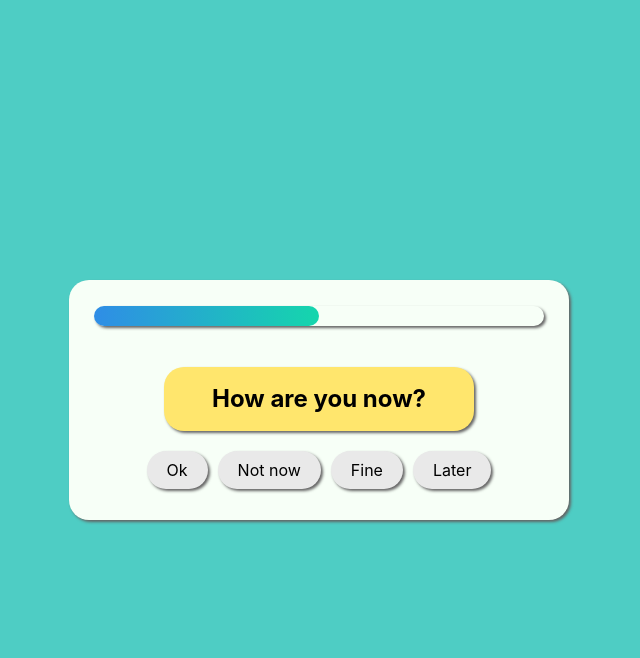
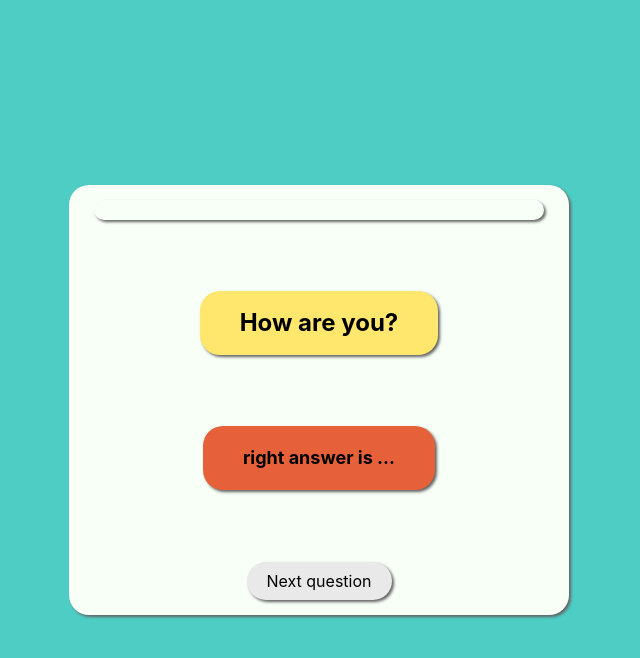
Before and after one commit to kerbasi/qizeReact, a React (Vite) app: page / in a window 1280 px wide. Both pictures are taken after a click on the button "Ok". Shown: the top 658 px of the page, without its empty margins (321-961 px from the left). Built offline with nearby package versions, Linux system fonts and the light colour scheme.

Commit message:
Add result

```diff
--- a/src/App.css
+++ b/src/App.css
@@ -13,22 +13,22 @@
 }
 
 .quiz-card {
+  padding: 15px 0;
   width: 80%;
   max-width: 500px;
   min-width: 280px;
   max-height: 80%;
-  min-height: 30%;
+  min-height: 50%;
   background: #f7fff7;
   border-radius: 20px;
   display: flex;
   flex-direction: column;
   align-items: center;
-  justify-content: space-around;
+  justify-content: space-between;
   box-shadow: 2px 2px 3px rgb(100, 100, 100);
 }
 
 .progress {
-  margin-top: 15px;
   width: 90%;
   background-color: #f7fff7;
   border-radius: 20px;
@@ -78,7 +78,7 @@
   margin: 20px 0;
 }
 
-.quiz-card__answer-button {
+.quiz-card__button {
   border-radius: 20px;
   background: #e9e9e9;
   box-shadow: 2px 2px 3px rgb(100, 100, 100);
@@ -88,6 +88,40 @@
   transition: background 0.4 ease-in-out;
 }
 
-.quiz-card__answer-button:hover {
+.quiz-card__button:hover {
   background: rgb(204, 204, 204);
 }
+
+.quiz-card__result {
+  margin: 20px auto;
+  text-align: center;
+  max-width: 90%;
+  max-height: 80%;
+  border-radius: 20px;
+  background: #39e686;
+  box-shadow: 2px 2px 3px rgb(100, 100, 100);
+  box-sizing: border-box;
+  padding: 20px 40px;
+  font-size: 18px;
+  font-weight: 700;
+  overflow-y: hidden;
+}
+
+.quiz-card__result_type_wrong {
+  background: #e66139;
+}
+
+.quiz-card__final-result {
+  margin: 20px auto 0;
+  text-align: center;
+  max-width: 90%;
+  max-height: 80%;
+  border-radius: 20px;
+  background: #ffe66d;
+  box-shadow: 2px 2px 3px rgb(100, 100, 100);
+  box-sizing: border-box;
+  padding: 20px 40px;
+  font-size: 24px;
+  font-weight: 700;
+  overflow-y: hidden;
+}
--- a/src/appContext.jsx
+++ b/src/appContext.jsx
@@ -9,6 +9,8 @@ const questions = [
       { text: "Fine", value: true, id: 2 },
       { text: "Later", value: false, id: 3 },
     ],
+    resultTextFault: "right answer is ...",
+    resultTextRight: "your right, it's ...",
   },
   {
     question: "How are you now?",
@@ -18,6 +20,41 @@ const questions = [
       { text: "Fine", value: true, id: 2 },
       { text: "Later", value: false, id: 3 },
     ],
+    resultTextFault: "right answer is ...",
+    resultTextRight: "your right, it's ...",
+  },
+  {
+    question: "How are you now?",
+    answers: [
+      { text: "Ok", value: false, id: 0 },
+      { text: "Not now", value: false, id: 1 },
+      { text: "Fine", value: true, id: 2 },
+      { text: "Later", value: false, id: 3 },
+    ],
+    resultTextFault: "right answer is ...",
+    resultTextRight: "your right, it's ...",
+  },
+  {
+    question: "How are you now?",
+    answers: [
+      { text: "Ok", value: false, id: 0 },
+      { text: "Not now", value: false, id: 1 },
+      { text: "Fine", value: true, id: 2 },
+      { text: "Later", value: false, id: 3 },
+    ],
+    resultTextFault: "right answer is ...",
+    resultTextRight: "your right, it's ...",
+  },
+  {
+    question: "How are you now?",
+    answers: [
+      { text: "Ok", value: false, id: 0 },
+      { text: "Not now", value: false, id: 1 },
+      { text: "Fine", value: true, id: 2 },
+      { text: "Later", value: false, id: 3 },
+    ],
+    resultTextFault: "right answer is ...",
+    resultTextRight: "your right, it's ...",
   },
 ];
 
@@ -32,9 +69,9 @@ const AppContext = ({ children }) => {
       value={{
         questionNumber,
         setQuestionNumber,
-        data: questions[questionNumber],
         score,
         setScore,
+        data: questions[questionNumber],
         length: questions.length,
       }}
     >
--- a/src/components/Answer.jsx
+++ /dev/null
@@ -1,10 +0,0 @@
-export const Answer = ({ children, handleClickAnswer, value }) => {
-  return (
-    <button
-      className='quiz-card__answer-button'
-      onClick={() => handleClickAnswer(value)}
-    >
-      {children}
-    </button>
-  );
-};
--- a/src/components/Answers.jsx
+++ b/src/components/Answers.jsx
@@ -1,29 +1,31 @@
-import { Answer } from "./Answer";
+import { Button } from "./Button";
 import { useGlobalContext } from "../appContext";
 
-export const Answers = () => {
+export const Answers = ({ setShowResult }) => {
   const { data, score, setScore, questionNumber, setQuestionNumber } =
     useGlobalContext();
   const answers = data.answers;
 
   const handleClickAnswer = (value) => {
     if (value) {
+      setShowResult("right");
       setScore(score + 1);
+    } else {
+      setShowResult("wrong");
     }
-    setQuestionNumber(questionNumber + 1);
   };
 
   return (
     <div className='quiz-card__answer-container'>
       {answers.map((answer) => {
         return (
-          <Answer
+          <Button
             key={answer.id}
             value={answer.value}
-            handleClickAnswer={handleClickAnswer}
+            handleClickButton={handleClickAnswer}
           >
             {answer.text}
-          </Answer>
+          </Button>
         );
       })}
     </div>
--- /dev/null
+++ b/src/components/Button.jsx
@@ -0,0 +1,10 @@
+export const Button = ({ children, handleClickButton, value }) => {
+  return (
+    <button
+      className='quiz-card__button'
+      onClick={() => handleClickButton(value)}
+    >
+      {children}
+    </button>
+  );
+};
--- a/src/components/Quiz.jsx
+++ b/src/components/Quiz.jsx
@@ -2,19 +2,57 @@ import { ProgressBar } from "./ProgressBar";
 import { Question } from "./Question";
 import { Answers } from "./Answers";
 import { useGlobalContext } from "../appContext";
+import { useState } from "react";
+import { Result } from "./Result";
+import { Button } from "./Button";
 
 export const Quiz = () => {
-  const { length, questionNumber } = useGlobalContext();
+  const { length, questionNumber, setQuestionNumber, setScore, data, score } =
+    useGlobalContext();
+  const [showResult, setShowResult] = useState(false);
   const renderQuestion = questionNumber < length;
   const width = `${(questionNumber / length) * 100}%`;
+  const value = showResult === "right" ? true : false;
+  let text = "";
+  if (data) {
+    text = value ? data.resultTextRight : data.resultTextFault;
+  }
+
+  const handleClickNextButton = () => {
+    setQuestionNumber(questionNumber + 1);
+    setShowResult("");
+  };
+
+  const handleClickNewButton = () => {
+    setQuestionNumber(0);
+    setShowResult("");
+    setScore(0);
+  };
+
   return (
     <div className='quiz-card'>
       <ProgressBar width={width} />
       {renderQuestion && (
-        <div>
+        <>
           <Question />
-          <Answers />
-        </div>
+          {!showResult && <Answers setShowResult={setShowResult} />}
+          {showResult && (
+            <>
+              <Result value={value} text={text} />
+              <Button handleClickButton={handleClickNextButton}>
+                Next question
+              </Button>
+            </>
+          )}
+        </>
+      )}
+      {!renderQuestion && (
+        <>
+          <div className='quiz-card__final-result'>
+            You've got: {score} right {score === 1 ? `answer` : `answers`}!
+          </div>
+          <Button handleClickButton={handleClickNewButton}>Start again</Button>
+        </>
       )}
     </div>
   );
--- /dev/null
+++ b/src/components/Result.jsx
@@ -0,0 +1,6 @@
+export const Result = ({ value, text }) => {
+  const classes = value
+    ? `quiz-card__result`
+    : `quiz-card__result quiz-card__result_type_wrong`;
+  return <div className={classes}>{text}</div>;
+};
```
